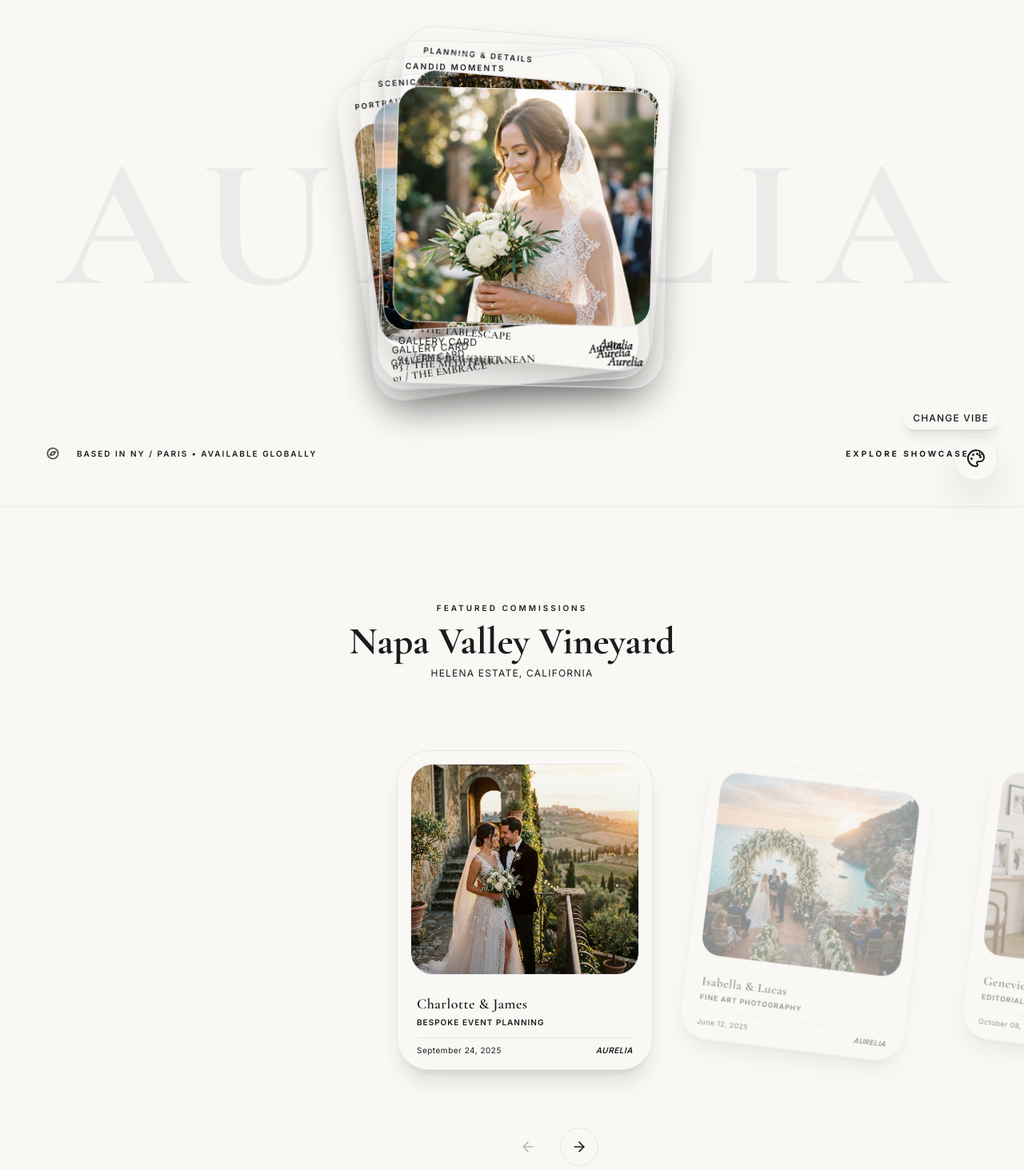
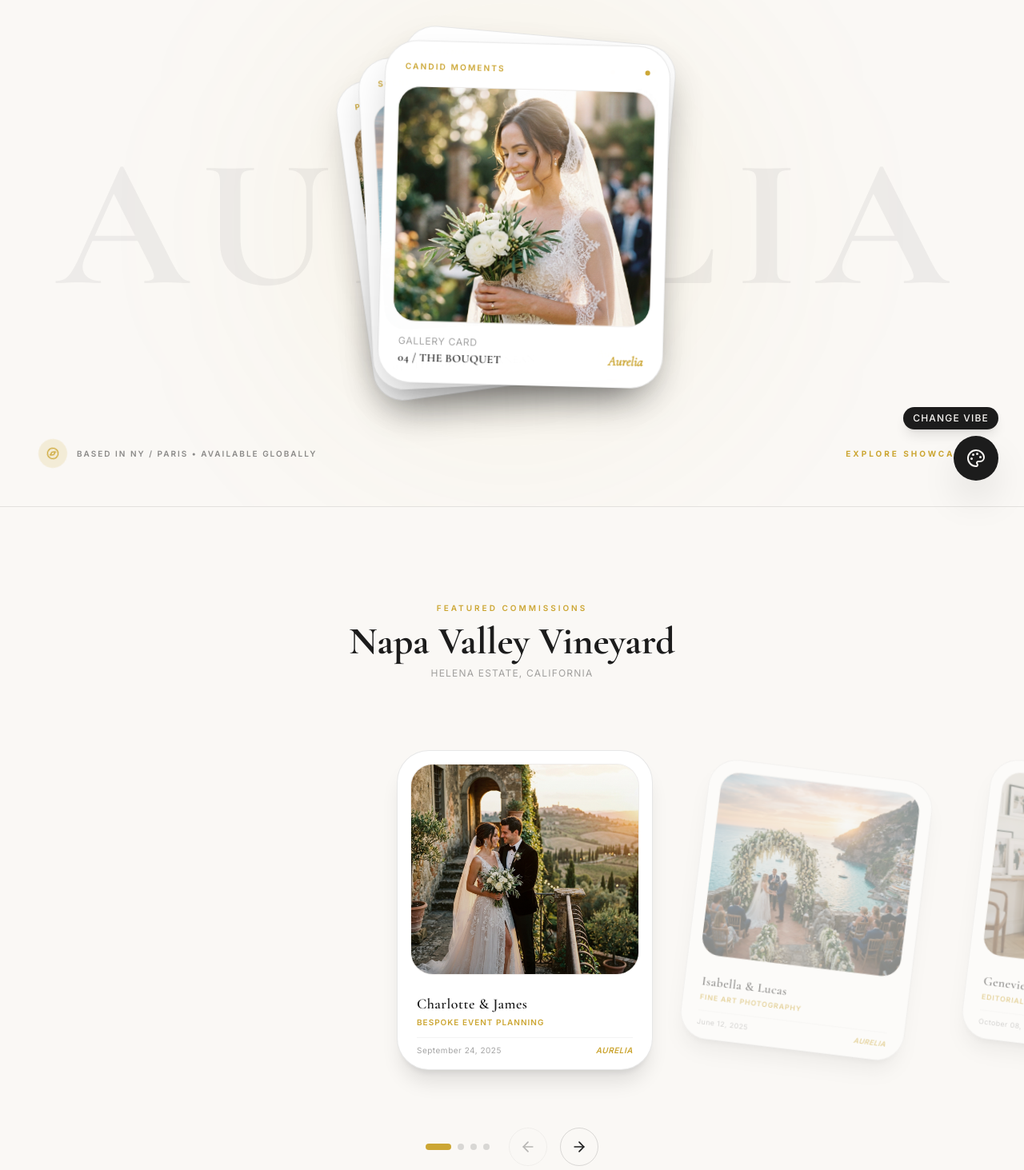
Before and after one commit to JJdevbyte/Wedding_Photographer_Event_Planner, a Next.js app: page / in a window 1280 px wide. Shown: the part 167-1630 px from the top of the page at 80% size. Built offline with nearby package versions, Linux system fonts and the light colour scheme.

Commit message:
fix: wrap raw HSL variable declarations in hsl() functional mappings to make text contrast readable in all themes

```diff
--- a/tailwind.config.js
+++ b/tailwind.config.js
@@ -8,20 +8,20 @@ module.exports = {
     extend: {
       colors: {
         primary: {
-          bg: "var(--bg-primary)",
-          text: "var(--text-primary)",
+          bg: "hsl(var(--bg-primary) / <alpha-value>)",
+          text: "hsl(var(--text-primary) / <alpha-value>)",
         },
         accent: {
-          DEFAULT: "var(--accent-color)",
-          hover: "var(--accent-hover)",
-          muted: "var(--accent-muted)",
+          DEFAULT: "hsl(var(--accent-color) / <alpha-value>)",
+          hover: "hsl(var(--accent-hover) / <alpha-value>)",
+          muted: "hsl(var(--accent-muted) / <alpha-value>)",
         },
         theme: {
-          border: "var(--border-theme)",
-          card: "var(--card-bg)",
-          badgeBg: "var(--badge-bg)",
-          badgeText: "var(--badge-text)",
-          selection: "var(--selection-bg)",
+          border: "hsl(var(--border-theme))",
+          card: "hsl(var(--card-bg) / <alpha-value>)",
+          badgeBg: "hsl(var(--badge-bg) / <alpha-value>)",
+          badgeText: "hsl(var(--badge-text) / <alpha-value>)",
+          selection: "hsl(var(--selection-bg) / <alpha-value>)",
         }
       },
       fontFamily: {
```
